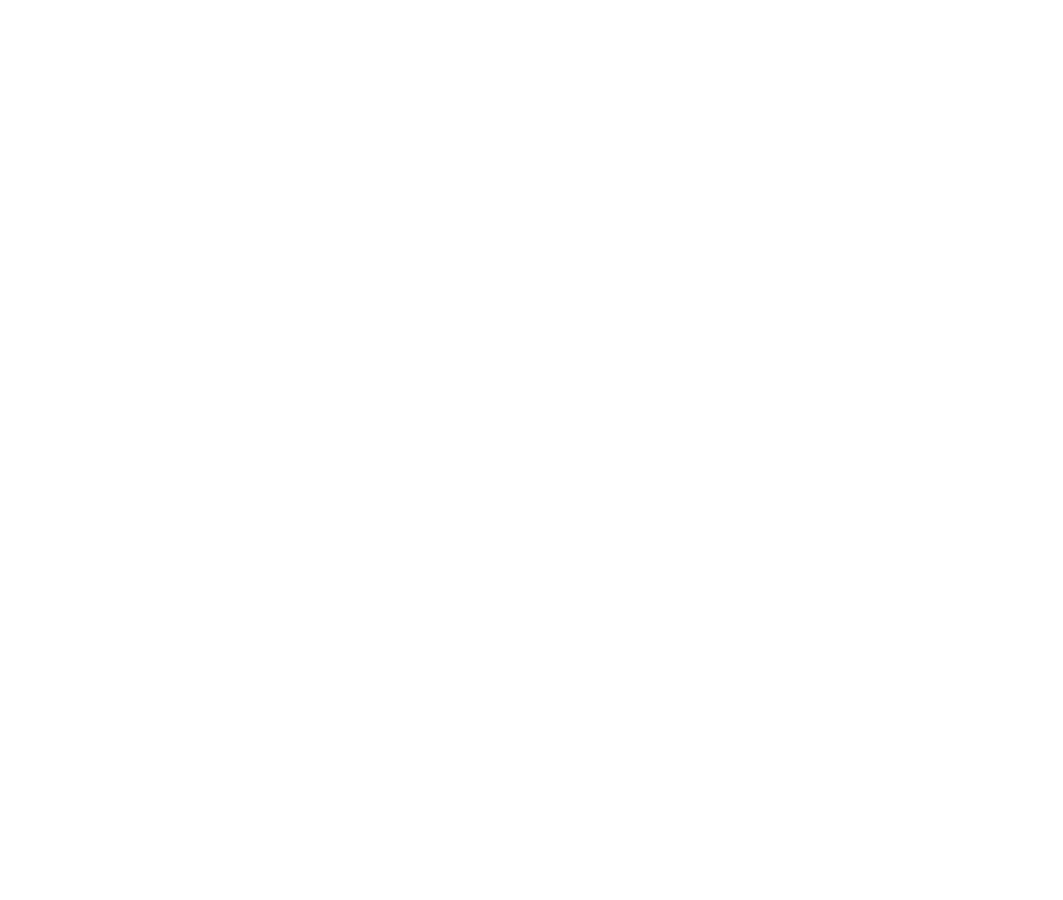
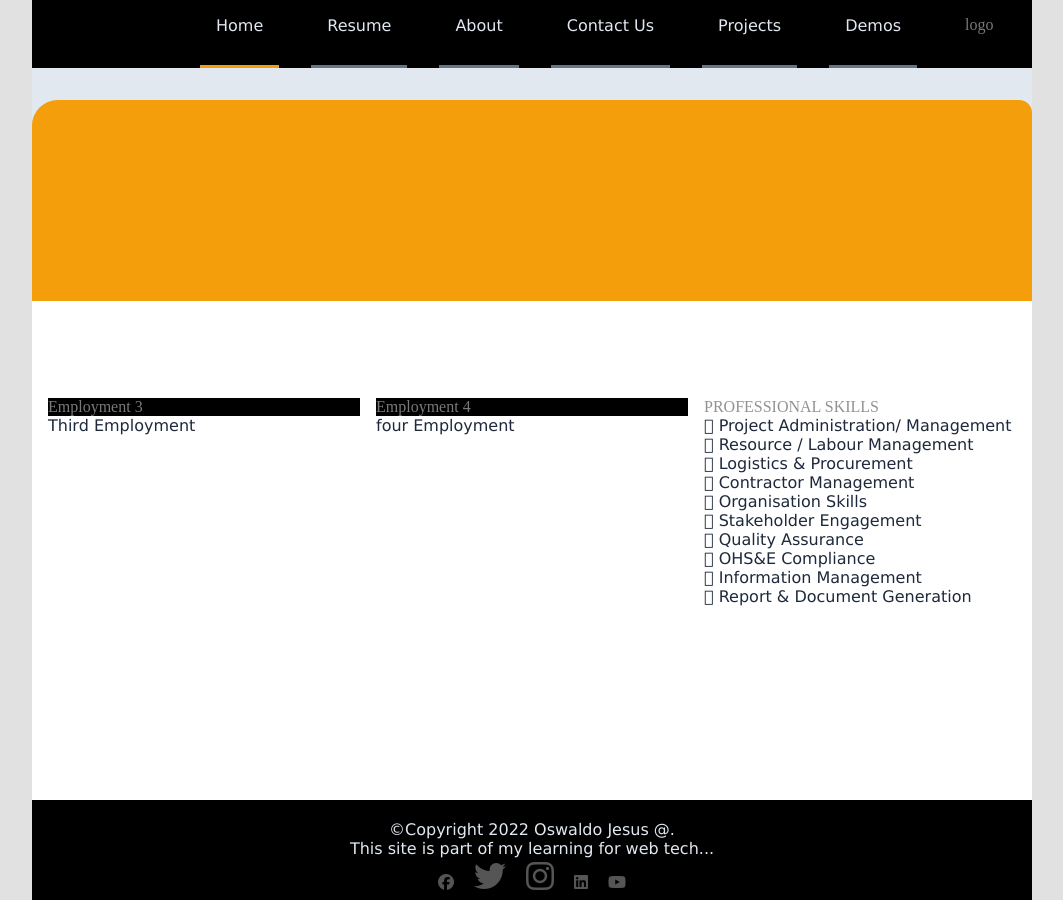
Before and after one commit to Jechu23/Web-Tech-Learning-23, a plain HTML site: page index.html in a window 1280 px wide. Shown: the whole page, without its empty margins (108-1171 px from the left). Before the commit the page ends 800 px from the top, so only its background shows below. Drawn offline with Linux system fonts and the light colour scheme.

Commit message:
Update(Create home page, footer, main content and wrapper)

```diff
--- a/assets/css/portfolio.css
+++ b/assets/css/portfolio.css
@@ -0,0 +1,159 @@
+html{
+    font-family: Poppins, "Trebuchet MS", Arial, sans-serif;
+    color: #1e293b;
+}
+* {
+    font-family: "lucida Sans", Verdana, "sans-serif";
+    font-size: 16px;
+    margin: 0;
+    padding: 0;
+}
+
+body{
+    background-color: #E1E1E1FF;
+}
+
+h1, h2, h3 {
+    font-family: "Bradley Hand ITC", "Times New Roman", serif;
+    color: #bccaec;
+    color: rgba(134,134,134,0.9);
+}
+
+
+
+.header-site{
+    background-color: #0f172a;
+    color: #e2e8f0;
+    margin: 0 0 2rem 0;
+    display: flex;
+    flex-direction: row-reverse;
+    /*align-content: stretch;*/
+    flex-wrap: nowrap;
+    justify-content: left;
+}
+.branding {
+    margin: 0;
+    padding: 1rem;
+}
+
+.nav-site   {
+            padding-left: 8.5em;
+            margin: 0 1rem;
+            display: flex;
+            }
+
+.nav-button{
+    display: block;
+    width: auto;
+    min-width: 4rem;
+    max-width: 15rem;
+    border-bottom: 3px solid #64748b;
+    padding: 1rem;
+    margin: 0 1rem;
+    text-align: center;
+    font-weight: 300;
+}
+
+.nav-button:hover {
+    background: #0ea5e9;
+    border-bottom: 3px solid #dc2626;
+    /*sombrear cuando el puntero del mouse esta en el*/
+}
+
+.nav-button.active{
+    border-bottom-color: #f59e0b;
+}
+
+.footer-site {
+    background-color: #0f172a;
+    color: #e2e8f0;
+    padding: 20px;
+    text-align: center;
+}
+.singCol{
+    max-width: 750px;
+    margin: 0 auto;
+}
+.social-icons{
+    color: #e2e8f0;
+    font-size: inherit;
+}
+
+
+
+.live-video-hero-image{
+    background-color: #f59e0b;
+}
+
+.live-video-hero-image {
+    border-top-left-radius: 1.6rem;
+    border-top-right-radius: 0.8rem;
+    position: relative;
+    overflow-y: hidden;
+    transition-duration: 1s;
+    transition-timing-function: ease-in-out;
+    transition-property: max-height;
+    transition-delay: 0s;
+}
+
+
+
+
+#wrapper {
+    max-width: 1000px;
+    min-height: 100vh;
+    margin: 0 auto;
+    background-color: #e2e8f0;
+    display: grid;
+    grid-template-areas: "header" "menu" "content" "footer";
+    grid-template-columns: 1fr;
+    grid-template-rows: 100px 50px minmax(650px, auto) 100px;
+}
+
+#wrapper header, #wrapper footer{
+    background-color: #000000;
+}
+
+main{
+    background-color: #ffffff;
+    max-width: 100%;
+    min-height: auto;
+    padding: 1rem;
+    grid-area: content;
+
+    display: grid;
+    grid-template-areas: "article1 article1 aside";
+
+    grid-template-columns: repeat(3, 1fr);
+    gap: 1rem;
+}
+
+.social-icons {
+    display: flex;
+    justify-content: center;
+}
+
+/*for social media */
+.social-icons a{
+    margin: 0 10px;
+    color: #555;
+    font-size: 2rem;
+    transition: color 0.3s ease-in-out;
+}
+.social-icons a:hover{
+    color: #0077B5;
+}
+
+/*font icons */
+.fa {
+    font-size: inherit;
+}
+.fa-facebook:before{
+    content: "\f09a";
+}
+.fa-twitter:before{
+    content: "\f099";
+}
+.fa-instagram:before{
+    content: "\f16d";
+}
--- a/index.html
+++ b/index.html
@@ -4,8 +4,8 @@
     <meta charset="UTF-8">
     <meta name="viewport"
           content="width=device-width, user-scalable=no, initial-scale=1.0, maximum-scale=1.0, minimum-scale=1.0">
-    <meta http-equiv="X-UA-Compatible" content="ie=edge">
-    <title>My Profile</title>
+    <meta name="viewport" content="width=device-width, initial-scale=1">
+    <title> Home | My Profile</title>
 
     <!-- GENERAL INFORMATION
         File name : My profile /index.html
@@ -14,13 +14,120 @@
         Purpose: First project of HTML
      -->
 
+    <!--external icons-->
+
+
     <!-- External files-->
     <link rel="stylesheet" href="./assets/css/reset.css">
 
+    <!-- External social icons   -->
+    <link rel="stylesheet" href="https://cdnjs.cloudflare.com/ajax/libs/font-awesome/5.15.3/css/all.min.css">
+    <script src="https://kit.fontawesome.com/75f4c02b3b.js" crossorigin="anonymous"></script>
+    <!-- Fonts   -->
+    <!-- CSS   -->
+    <link rel="stylesheet" href="assets/css/portfolio.css">
+</head>
+<body>
+<div id="wrapper">
+
+    <header class="header-site">
+        <h1 class="branding" >logo</h1>
+        <nav class="nav-site">
+            <a href="#" class="nav-button active">Home</a>
+            <a href="#" class="nav-button ">Resume</a>
+            <a href="#" class="nav-button">About</a>
+            <a href="#" class="nav-button">Contact Us</a>
+            <a href="#" class="nav-button">Projects</a>
+            <a href="#" class="nav-button">Demos</a>
+        </nav>
+    </header>
+
+    <section>
+        <div class="live-video-hero-image" style="min-height: 201px; max-height: 201px">
+        </div>
+    </section>
+<main>
+
+    <article class="detail-personal">
+        <header>
+            <h2> Article 1 </h2>
+        </header>
+        <section>
+            <p> First Article </p>
+        </section>
+    </article>
+
+    <article class="Employment history">
+        <header>
+            <h2> Employment 1 </h2>
+        </header>
+        <section>
+            <p> First Employment </p>
+        </section>
+    </article>
+
+    <article class="Employment history">
+        <header>
+            <h2> Employment 2 </h2>
+        </header>
+        <section>
+            <p> Second Employment </p>
+        </section>
+    </article>
+
+    <article class="Employment history">
+        <header>
+            <h2> Employment 3 </h2>
+        </header>
+        <section>
+            <p> Third Employment </p>
+        </section>
+    </article>
+
+    <article class="Employment history">
+        <header>
+            <h2> Employment 4 </h2>
+        </header>
+        <section>
+            <p> four Employment </p>
+        </section>
+    </article>
+
+    <aside>
+        <h3> PROFESSIONAL SKILLS </h3>
+        <ul>
+            <li> Project Administration/ Management</li>
+            <li> Resource / Labour Management</li>
+            <li> Logistics & Procurement</li>
+            <li> Contractor Management</li>
+            <li> Organisation Skills</li>
+            <li> Stakeholder Engagement</li>
+            <li> Quality Assurance</li>
+            <li> OHS&E Compliance</li>
+            <li> Information Management</li>
+            <li> Report & Document Generation</li>
+        </ul>
+    </aside>
+
+</main>
 
 
-</head>
-<body>
 
+<footer class="footer-site">
+    <!-- (div>{Footer Column})*2 -->
+    <div>
+        <p>&copy;Copyright 2022 Oswaldo Jesus @.</p>
+        <p class="small"> This site is part of my learning for web tech... </p>
+    </div>
+    <div class ="singCol social-icons">
+        <a href="#"><i class="fa-brands fa-facebook"></i></a>
+        <a href="#"><i class="fa fa-twitter"></i></a>
+        <a href="#"><i class="fa fa-instagram"></i></a>
+        <a href="#"><i class="fa-brands fa-linkedin"></i></a>
+        <a href="#"><i class="fa-brands fa-youtube"></i></a>
+    </div>
+</footer>
+
+</div>
 </body>
 </html>
```
